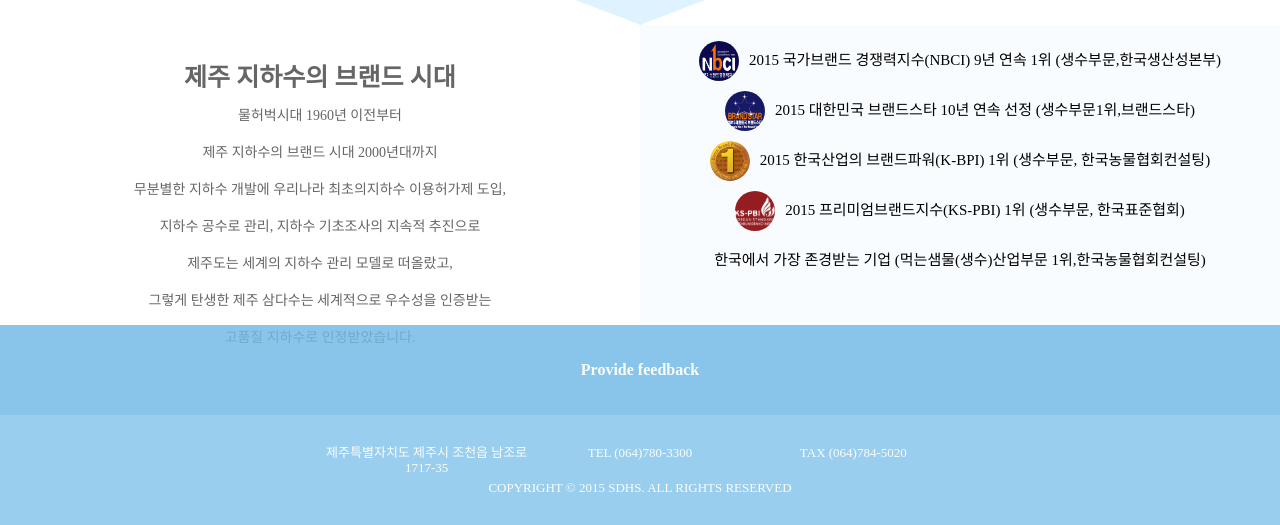
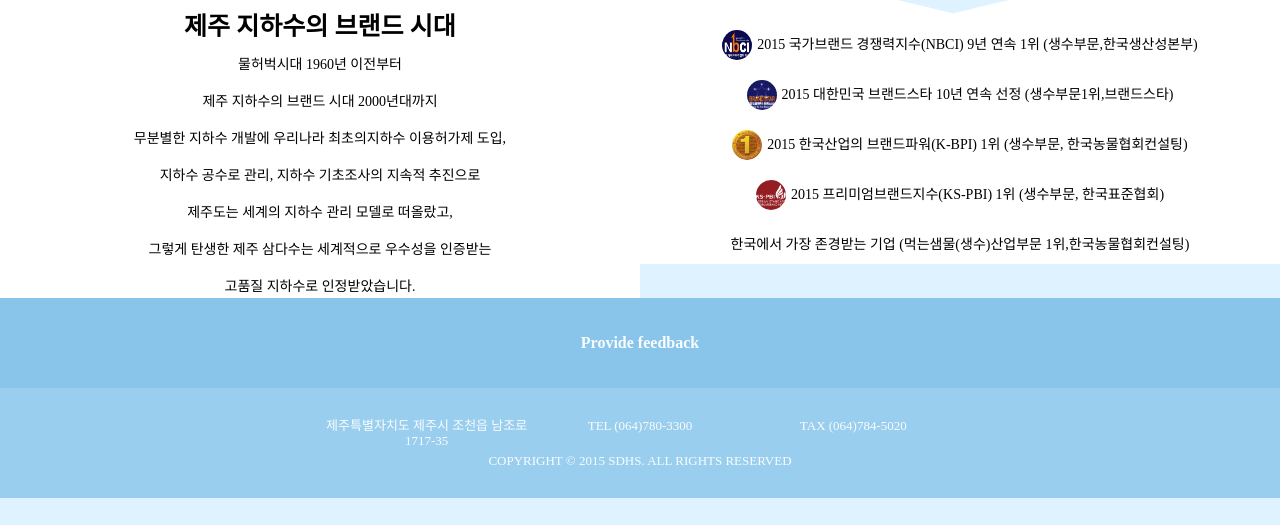
Before and after one commit to Johaesun/Samdasoo, a PHP site: page /carrer.php in a window 1280 px wide. Shown: the part 721-1246 px from the top of the page. After the commit the page ends 1219 px from the top, so only its background shows below. Run offline with PHP 8.4, Linux system fonts and the light colour scheme; some web fonts are replaced.

Commit message:
20170327_1

```diff
--- a/htdocs/carrer.php
+++ b/htdocs/carrer.php
@@ -21,16 +21,13 @@
     	       <source src="video/band.mp4" type="video/mp4">
             </video>
     	       <div class="top_text">
-    	           <h2>브랜드 </h2>
-    	           <p></p>
+    	           <h2>밴드,고맙삼다</h2>
+    	           <p>브랜드 제주삼다수의 모델</p>
     	       </div>
     	   </div>
 
-    	   <img src="img/content_bg.png" class="angleArea">
-
-
-    	<div class="content">
-    	    <ul class="box_wrap">
+    	<div class="box01">
+    	    <ul class="content">
     	        <div class="text_box">
     	            <h3>제주 지하수의 브랜드 시대</h3>
     	            <p>물허벅시대 1960년 이전부터</p>
@@ -42,26 +39,28 @@
     	            <p>고품질 지하수로 인정받았습니다.</p>
     	        </div>
     	    </ul>
-    	</div>
 
-    	<div class="career">
-            <ul>
+            <ul class="career">
                 <li>
-                    <img src="./img/nbci.jpg" alt="한국생산성본부">2015 국가브랜드 경쟁력지수(NBCI) 9년 연속 1위 (생수부문,한국생산성본부)
+                    <img src="./img/nbci.jpg" alt="한국생산성본부"><p>2015 국가브랜드 경쟁력지수(NBCI) 9년 연속 1위 (생수부문,한국생산성본부)</p>
                 </li>
                 <li>
-                    <img src="./img/BrandStar.jpg" alt="브랜드스타">2015 대한민국 브랜드스타 10년 연속 선정 (생수부문1위,브랜드스타)
+                    <img src="./img/BrandStar.jpg" alt="브랜드스타"><p>2015 대한민국 브랜드스타 10년 연속 선정 (생수부문1위,브랜드스타)</p>
                 </li>
                 <li>
-                    <img src="./img/K-BPI.jpg" alt="한국농물협회컨설팅">2015 한국산업의 브랜드파워(K-BPI) 1위 (생수부문, 한국농물협회컨설팅)
+                    <img src="./img/K-BPI.jpg" alt="한국농물협회컨설팅"><p>2015 한국산업의 브랜드파워(K-BPI) 1위 (생수부문, 한국농물협회컨설팅)</p>
                 </li>
                 <li>
-                    <img src="./img/kb-pbi.jpg" alt="한국표준협회">2015 프리미엄브랜드지수(KS-PBI) 1위 (생수부문, 한국표준협회)
+                    <img src="./img/kb-pbi.jpg" alt="한국표준협회"><p>2015 프리미엄브랜드지수(KS-PBI) 1위 (생수부문, 한국표준협회)</p>
                 </li>
                 <li>
-                    한국에서 가장 존경받는 기업 (먹는샘물(생수)산업부문 1위,한국농물협회컨설팅)
+                    <p>한국에서 가장 존경받는 기업 (먹는샘물(생수)산업부문 1위,한국농물협회컨설팅)</p>
                 </li>
             </ul>
+        </div>
+
+        <div class="box02">
+
         </div>
     	<?php
 		include("./layout/footer.php")
--- a/htdocs/css/career.css
+++ b/htdocs/css/career.css
@@ -7,17 +7,15 @@
 
 .angleArea{width: 100%; height: auto;}
 
-/*centent*/
-.content{width: 50%; background-color: #def2ff; color: #666; background-color: #fff; float:left; height:300px; }
-.box_wrap{width: 60%; height: 100%; margin: 0 auto;}
-.box_wrap > li{width: 50%; height: 100%; float: left;}
+/*box01*/
+.box01{width: 100%; height: 235px; background: url('../img/content_bg.png')no-repeat; background-size: cover; padding: 100px 0px;}
+.box01 ul{float: left; width: 50%; background-color: #fff; margin-top: 135px;}
+.box01 ul li{list-style: none;}
+.content > li{width: 50%; height: 100%; float: left;}
 .content h3{line-height: 25px; font-size: 25px; text-transform: uppercase; font-weight: 600; text-align: center}
-.content li{list-style: none;}
-.text_box p{font-size: 14px; line-height: 22px; padding-top:15px; font-weight: 300; text-align: center}
-.text_box{padding: 40px 0px;}
-
-/*career*/
-.career{width: 50%; height:300px;  float: right; font-size: 15px; background-color: #def2ff; }
-.career ul{ width: 100%; height: 100%; background-color: rgba(255,255,255,0.8)}
-    .career ul li{height: 50px; line-height: 70px; text-align: center; list-style:none}
-        .career ul li img{width:40px; height: 40px;  border-radius: 50%; margin-right: 10px;}
+.text_box p{font-size: 14px; line-height: 22px; padding-top:15px; font-weight: 300; text-align: center;}
+.text_box p:last-child{padding-bottom: 0px;}
+.career li{height: 50px; line-height: 60px; text-align: center; list-style:none}
+.career li:last-child{padding-bottom: 20px;}
+.career li img{width:30px; height: 30px;  border-radius: 50%; margin-right: 5px; }
+.career li p{display:inline; font-size: 14px;}
--- a/htdocs/index.php
+++ b/htdocs/index.php
@@ -74,7 +74,7 @@
           </ul>
         </div>
         <div class="box02 container">
-               <div class="bg">
+               <div class="box02_subwrap">
                 <h2>최근 삼다수 소식</h2>
                 <div class="subText">
                     <p>화산암반류가 빚어낸 맛있고, 건강한물 제주지하수의</p>
```
Also changed, not shown: htdocs/css/index.css (+4 -3 lines), htdocs/img/content_bg.png, htdocs/img/index_box2Bg.png (added), htdocs/img/tayeon_samda.jpg (added), 1 other file.
